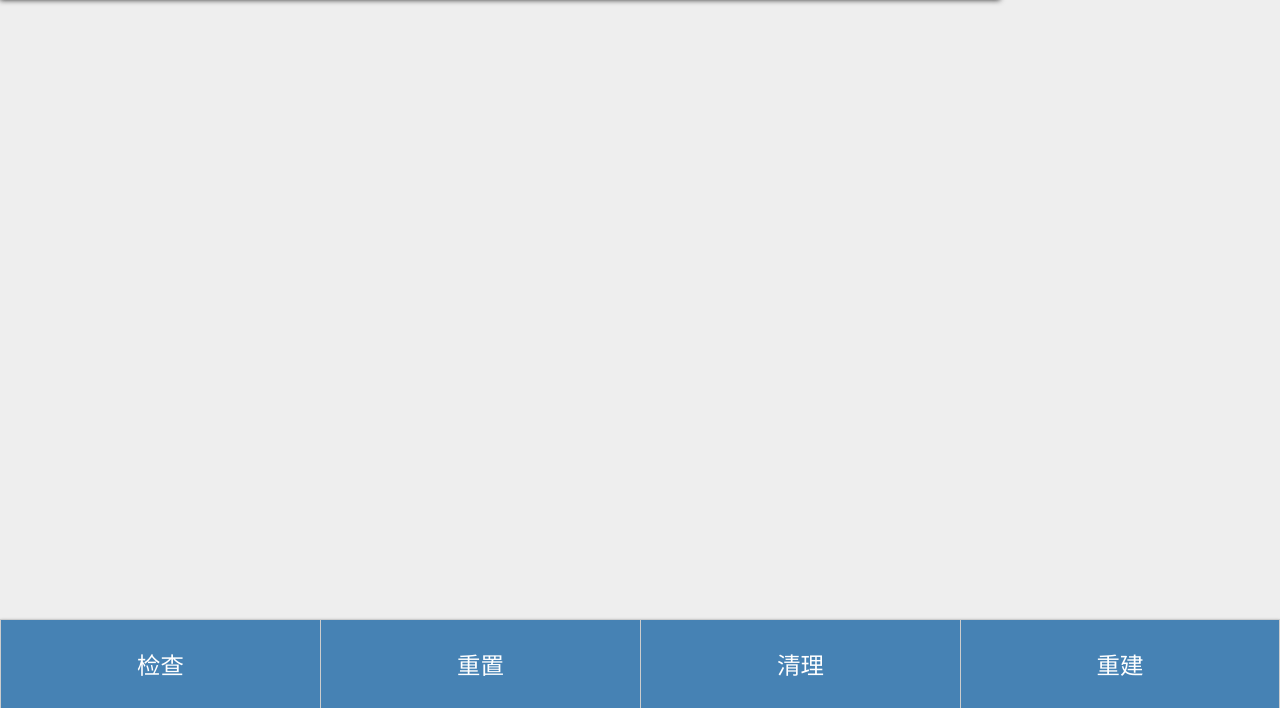
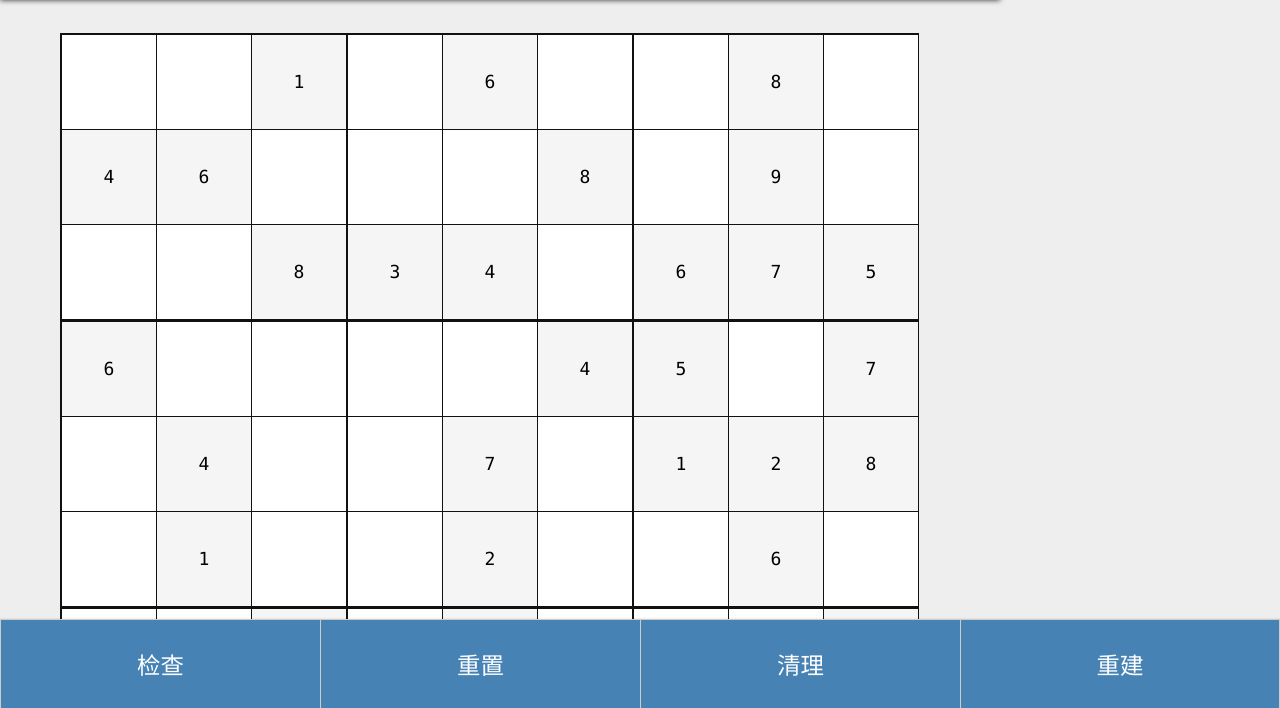
Before and after one commit to hellolintao/Sudoku-JS, a plain HTML site: page index.html in a window 1280 px wide. Shown: the part 91-799 px from the top of the page. Drawn offline with nearby package versions, Linux system fonts and the light colour scheme.

Commit message:
Update index.html

```diff
--- a/index.html
+++ b/index.html
@@ -39,12 +39,12 @@
                     <span class="mark1"></span><span class="empty"></span><span class="mark2"></span>
                 </div>
             </div>
-			<script src="js/jquery.js"></script>
-            <script src="js/index.js"></script>
 			<script
 			  src="https://code.jquery.com/jquery-3.2.1.min.js"
 			  integrity="sha256-hwg4gsxgFZhOsEEamdOYGBf13FyQuiTwlAQgxVSNgt4="
 			  crossorigin="anonymous"></script>
+           		 <script src="js/index.js"></script>
+
 
 
         </body>
```
